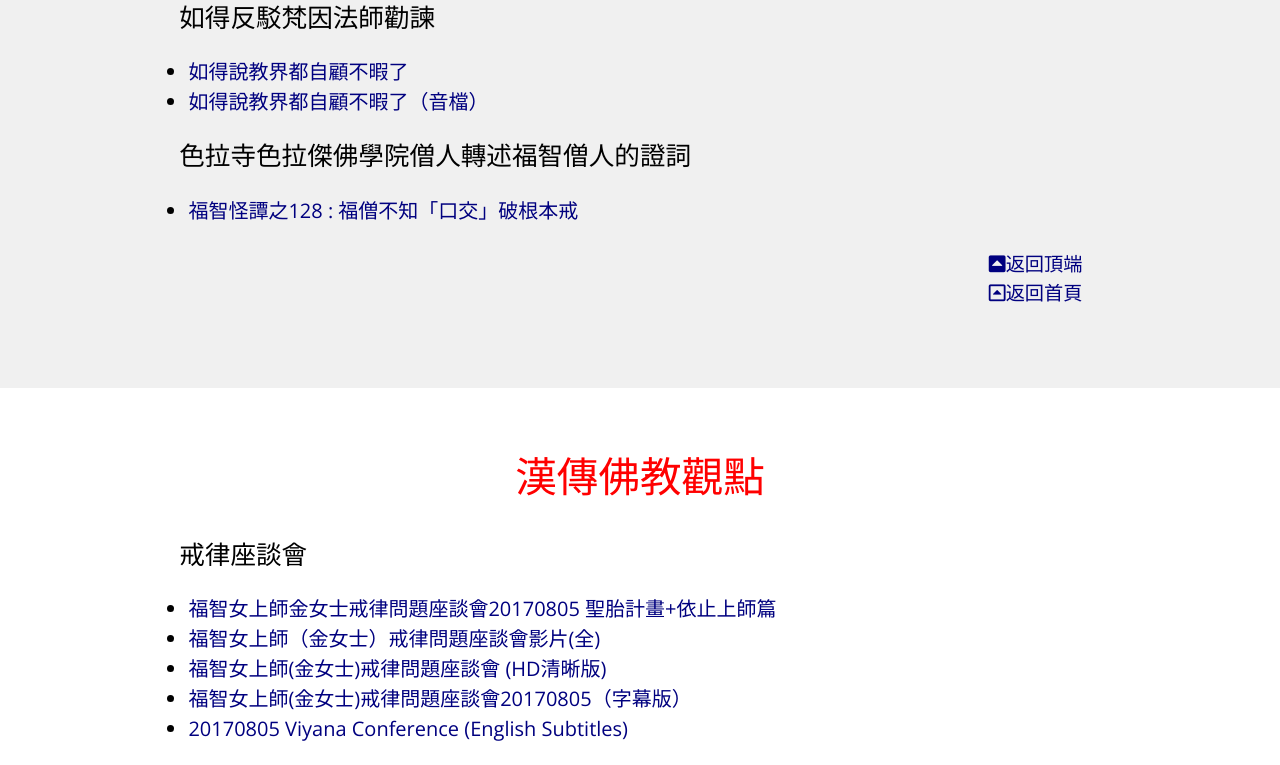
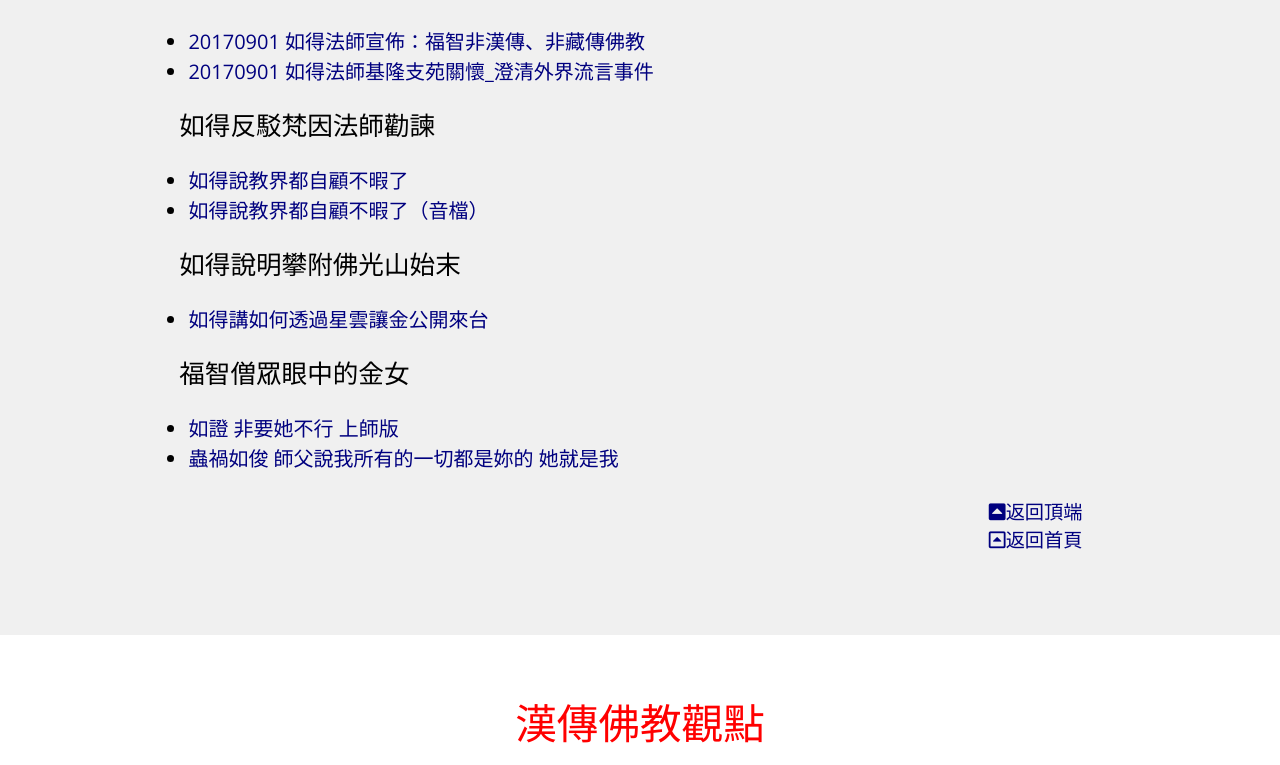
Before and after one commit to lotsuisidarta/lotsuisidarta.github.io, a plain HTML site: page resource.html in a window 1280 px wide. Shown: the part 2885-3650 px from the top of the page. Drawn offline with nearby package versions, Linux system fonts and the light colour scheme.

Commit message:
Update links in resource page

```diff
--- a/resource.html
+++ b/resource.html
@@ -159,6 +159,10 @@
 					<li><a href="https://drive.google.com/file/d/1evwxOWA9zy-Jk6gPBh4_4dTM6j_Hvm0M/view?usp=sharing" target="_blank">請看金夢蓉幫人慈悲治病記錄！（若網速慢請下載後觀看）</a></li>
 					<li><a href="https://soundcloud.com/user-234283212/eqf4byyqgngf" target="_blank">請看金夢蓉幫人慈悲治病記錄！（音檔）</a></li>
 				</ul>
+			<h3>色拉寺色拉傑佛學院僧人轉述福智僧人的證詞</h3>
+				<ul>
+					<li><a href="http://dalai2016.blogspot.co.uk/2018/04/blog-post.html?m=1" target="_blank">福智怪譚之128 : 福僧不知「口交」破根本戒</a></li>
+				</ul>
 			<h3>梵因法師當面勸諫金女</h3>
 				<ul>
 					<li><a href="https://vimeo.com/226880137" target="_blank">梵因法師勸諫</a></li>
@@ -199,9 +203,14 @@
 					<li><a href="https://vimeo.com/263691423" target="_blank">如得說教界都自顧不暇了</a></li>
 					<li><a href="https://soundcloud.com/user-234283212/dah7tmmp41lj" target="_blank">如得說教界都自顧不暇了（音檔）</a></li>
 				</ul>
-			<h3>色拉寺色拉傑佛學院僧人轉述福智僧人的證詞</h3>
+			<h3>如得說明攀附佛光山始末</h3>
 				<ul>
-					<li><a href="http://dalai2016.blogspot.co.uk/2018/04/blog-post.html?m=1" target="_blank">福智怪譚之128 : 福僧不知「口交」破根本戒</a></li>
+					<li><a href="https://vimeo.com/269464718" target="_blank">如得講如何透過星雲讓金公開來台</a></li>
+				</ul>
+			<h3>福智僧眾眼中的金女</h3>
+				<ul>
+					<li><a href="https://vimeo.com/265125459" target="_blank">如證 非要她不行 上師版</a></li>
+					<li><a href="https://vimeo.com/265349420" target="_blank">蟲禍如俊 師父說我所有的一切都是妳的 她就是我</a></li>
 				</ul>
 			<div class="return">
 				<p>
@@ -265,7 +274,6 @@
 				<ul>
 					<li><a href="https://youtu.be/8wA8LBmzsjI" target="_blank">20150309 福智接班上師拜會佛光山星雲大師-人間福報</a></li>
 					<li><a href="https://youtu.be/RWV686QHEAM" target="_blank">20150310 福智團體前往佛光山 拜會星雲大師</a></li>
-					<li><a href="https://vimeo.com/269464718" target="_blank">如得講如何透過星雲讓金公開來台</a></li>
 				</ul>
 			<div class="return">
 				<p>
```
